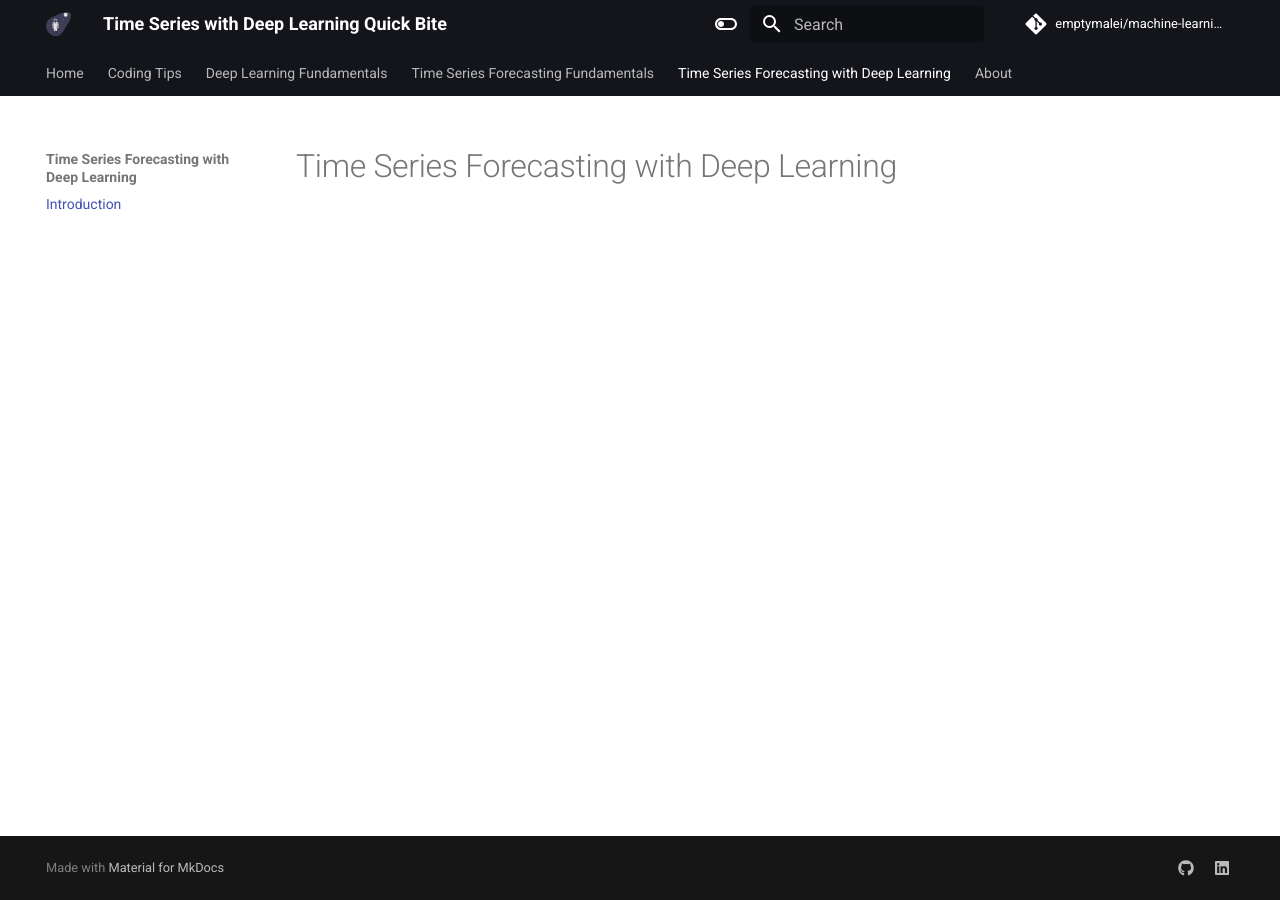
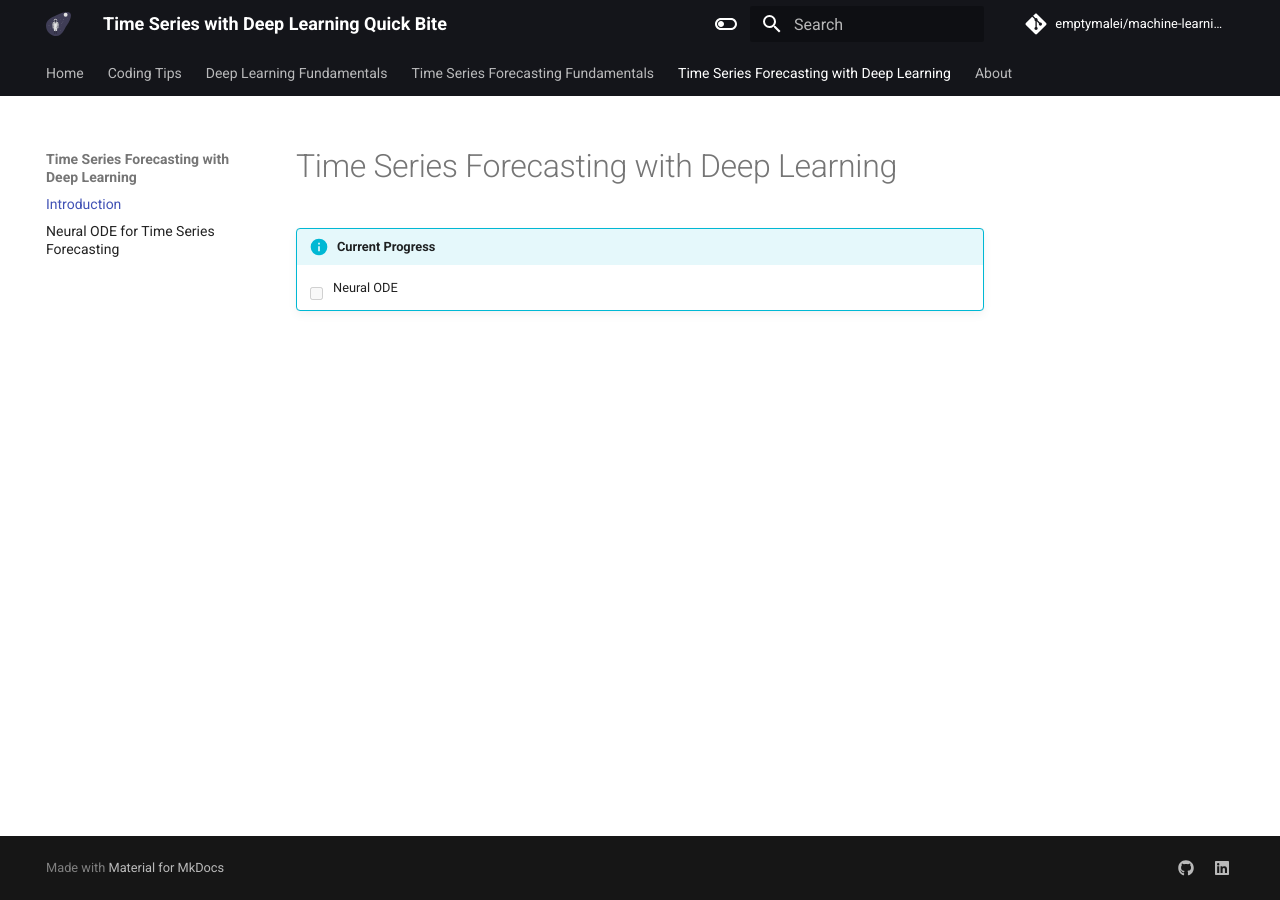
Before and after one commit to emptymalei/deep-learning, an MkDocs documentation site: the page built from dl/time-series-deep-learning/index.md, in a window 1280 px wide. Built offline with MkDocs 1.6.1 and Material for MkDocs 9.7.7, drawn with Linux system fonts in a browser that asks for light colours; comment, search, counter and statistics services are not loaded.

Commit message:
planning

```diff
--- a/dl/time-series-deep-learning/index.md
+++ b/dl/time-series-deep-learning/index.md
@@ -1 +1,6 @@
 # Time Series Forecasting with Deep Learning
+
+
+!!! info "Current Progress"
+
+    - [ ] Neural ODE
--- a/mkdocs.yml
+++ b/mkdocs.yml
@@ -192,6 +192,7 @@ nav:
       - "PeMS Traffic Data": time-series/timeseries-datasets.pems.md
   - "Time Series Forecasting with Deep Learning":
     - "Introduction": "time-series-deep-learning/index.md"
+    - "Neural ODE for Time Series Forecasting": "time-series-deep-learning/neural-ode/index.md"
   - "About":
     - "Roadmap": meta/roadmap.md
     - "Changelog": meta/changelog.md
```
Also changed, not shown: dl/time-series-deep-learning/neural-ode/index.md (added, +1 -0 lines).
